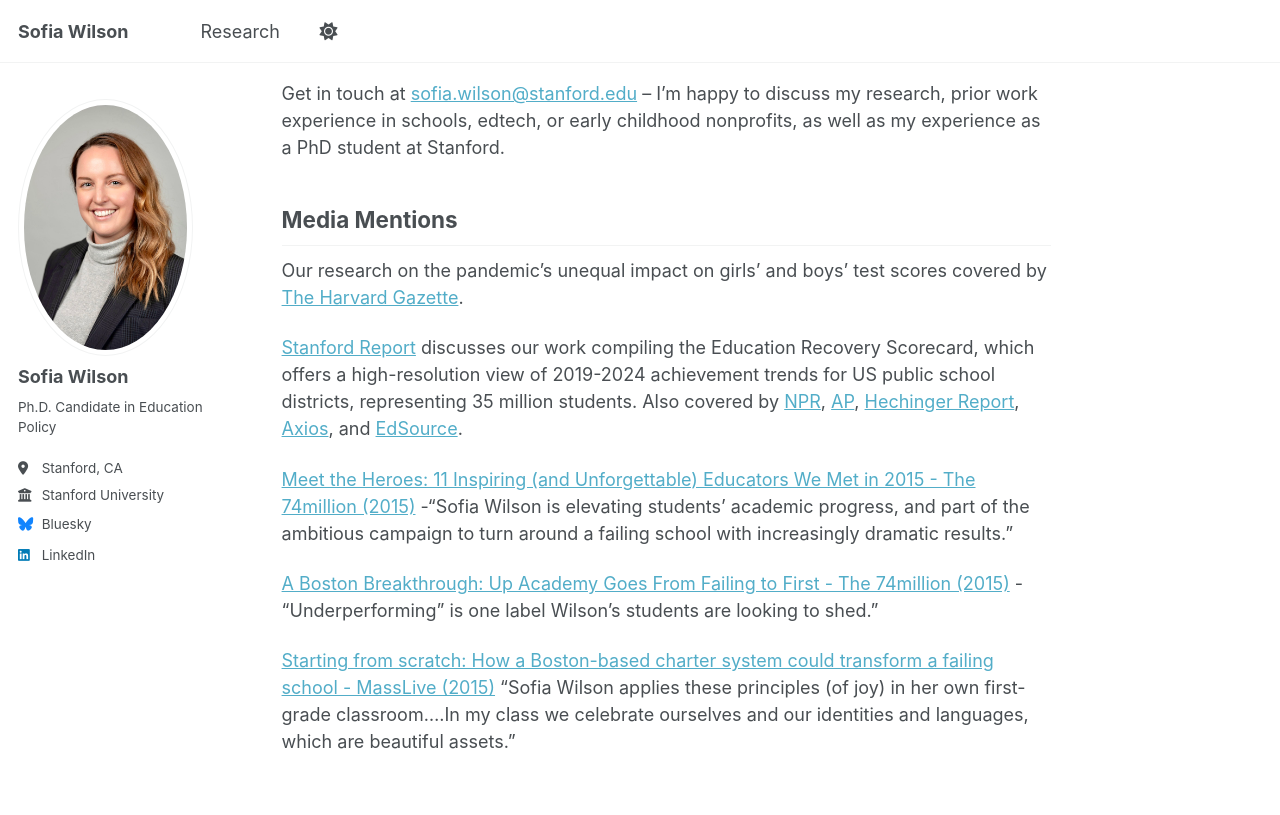
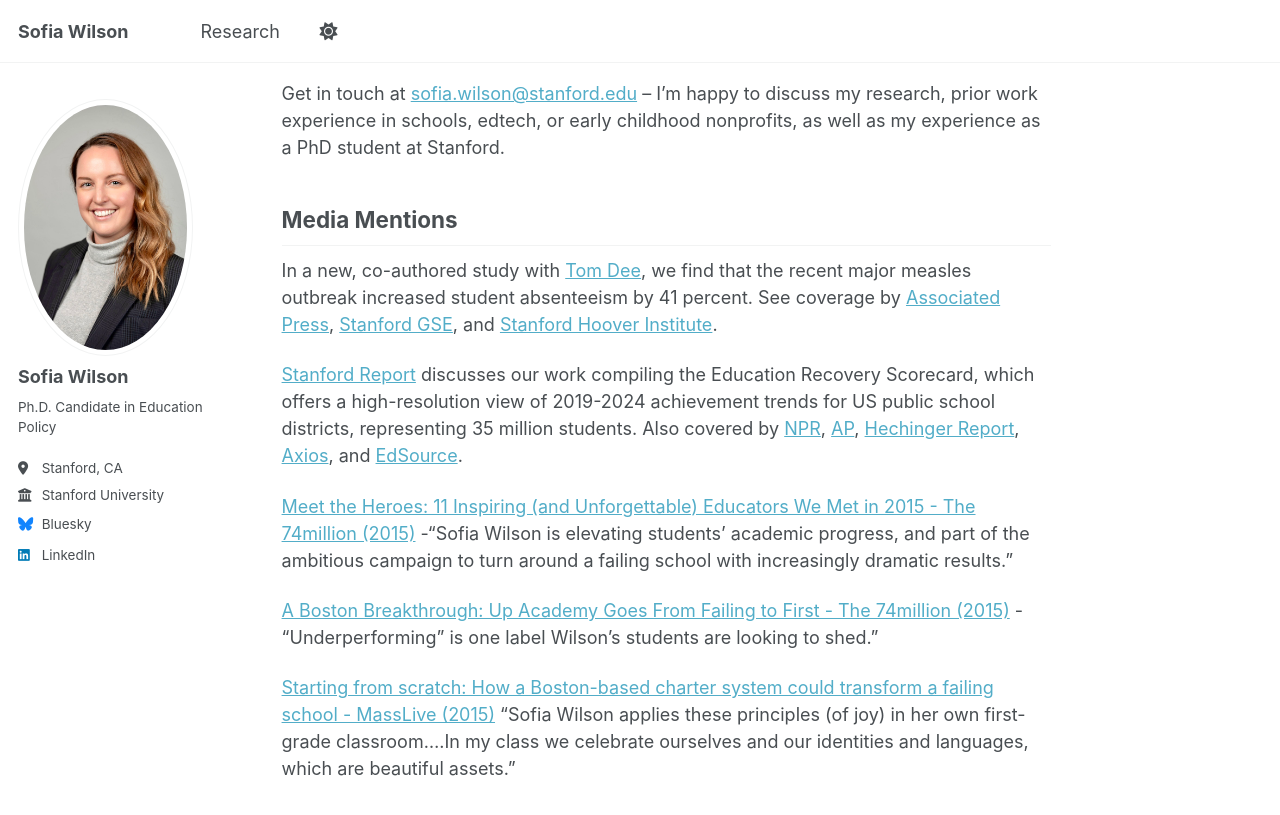
Before and after one commit to sofia-wilson/sofia-wilson.github.io, a Jekyll site: the page built from index.md, in a window 1280 px wide and 900 px high, scrolled down 499 px. Shown: the top 815 px of the window. Built offline with Jekyll 4.4.1, drawn with Linux system fonts in a browser that asks for light colours.

Commit message:
Update index.md

```diff
--- a/index.md
+++ b/index.md
@@ -15,7 +15,7 @@ Get in touch at [sofia.wilson@stanford.edu](mailto:sofia.wilson@stanford.edu) --
 
 Media Mentions
 ------------
-Our research on the pandemic’s unequal impact on girls’ and boys’ test scores covered by [The Harvard Gazette](https://news.harvard.edu/gazette/story/2025/11/girls-fell-further-behind-in-math-during-after-pandemic/).
+In a new, co-authored study with [Tom Dee](https://tom-dee.github.io/), we find that the recent major measles outbreak increased student absenteeism by 41 percent. See coverage by [Associated Press](https://apnews.com/article/measles-outbreak-school-attendance-absences-0384199ace95b4088f60864ce9ec8315), [Stanford GSE](https://ed.stanford.edu/news/measles-outbreak-led-outsized-jump-student-absences-stanford-research-finds), and [Stanford Hoover Institute](https://www.hoover.org/news/absences-texas-school-district-spiked-41-percent-after-measles-outbreak-says-hoover-scholar).
 
 [Stanford Report](https://news.stanford.edu/stories/2025/02/new-research-reveals-striking-variations-in-pandemic-recovery-among-u-s-school-districts?utm_source=feedotter&utm_medium=email&utm_campaign=int-02-10-2025&utm_content=httpsnewsstanfordedustories202502newresearchrevealsstrikingvariationsinpandemicrecoveryamongusschooldistricts&mkt_tok=NjYwLVRKQy05ODQAAAGYlEt7R-7Hrb7hkaY5yExf8BJMU1xeEJT83Gc_cPrHJk_jHLQLuHoBhYnOgx_RHrkUVfgs5X7ZcWEj3BOC51fs_PCviceGypGAJFb4UqQ) discusses our work compiling the Education Recovery Scorecard, which offers a high-resolution view of 2019-2024 achievement trends for US public school districts, representing 35 million students. Also covered by [NPR](https://www.npr.org/2025/02/11/nx-s1-5291451/us-reading-math-scores-solutions), [AP](https://apnews.com/article/math-reading-school-district-test-scores-f110ef05fb62f673530f44b120863bec), [Hechinger Report](https://hechingerreport.org/americas-kids-are-still-behind-in-reading-and-math-these-schools-are-defying-the-trend/), [Axios](https://www.axios.com/2025/02/11/schools-learning-loss-education-recovery-scorecard-pandemic-students), and [EdSource](https://edsource.org/2025/stanfords-national-database-adds-a-new-twist-to-californias-pandemic-learning-loss/726637).
 
```
